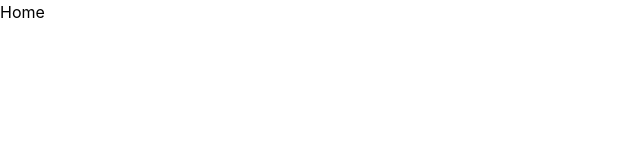
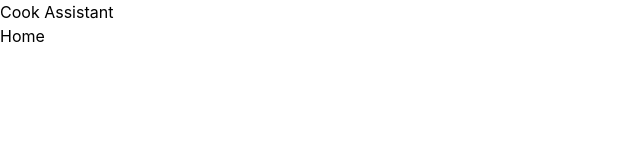
Before and after one commit to JAGANRAJ-K/Cook-Assistant, a React (Vite) app: page / in a window 1280 px wide. Shown: the top 160 px of the page, without its empty margins (0-640 px from the left). Built offline with nearby package versions, Linux system fonts and the light colour scheme.

Commit message:
Setup routing layout and navbar structure

```diff
--- a/src/App.jsx
+++ b/src/App.jsx
@@ -5,15 +5,21 @@
 import Signup from './pages/Signup'
 import Favorites from './pages/Favorites'
 import RecipeDetails from './pages/RecipeDetails'
+import Layout from './components/Layout'
 
 const App = () => {
   return (
      <Routes>
-      <Route path="/" element={<Home/>} />
+      <Route path="/" element={<Layout />}>
+
+
+      <Route index element={<Home/>} />
       <Route path="/login" element={<Login/>} />
       <Route path="/signup" element={<Signup/>} />
       <Route path="/favorites" element={<Favorites/>} />
       <Route path="/recipe/:id" element={<RecipeDetails/>} />
+
+      </Route>
      </Routes>
   )
 }
--- /dev/null
+++ b/src/components/Layout.jsx
@@ -0,0 +1,14 @@
+import React from 'react'
+import { Outlet } from 'react-router-dom'
+import Navbar from './Navbar'
+
+const Layout = () => {
+  return (
+    <>
+    <Navbar/>
+    <Outlet/>
+    </>
+  )
+}
+
+export default Layout
--- a/src/components/Navbar.jsx
+++ b/src/components/Navbar.jsx
@@ -0,0 +1,11 @@
+import React from "react";
+
+const Navbar = () => {
+  return (
+    <nav>
+      <h1>Cook Assistant</h1>
+    </nav>
+  );
+};
+
+export default Navbar;
```
